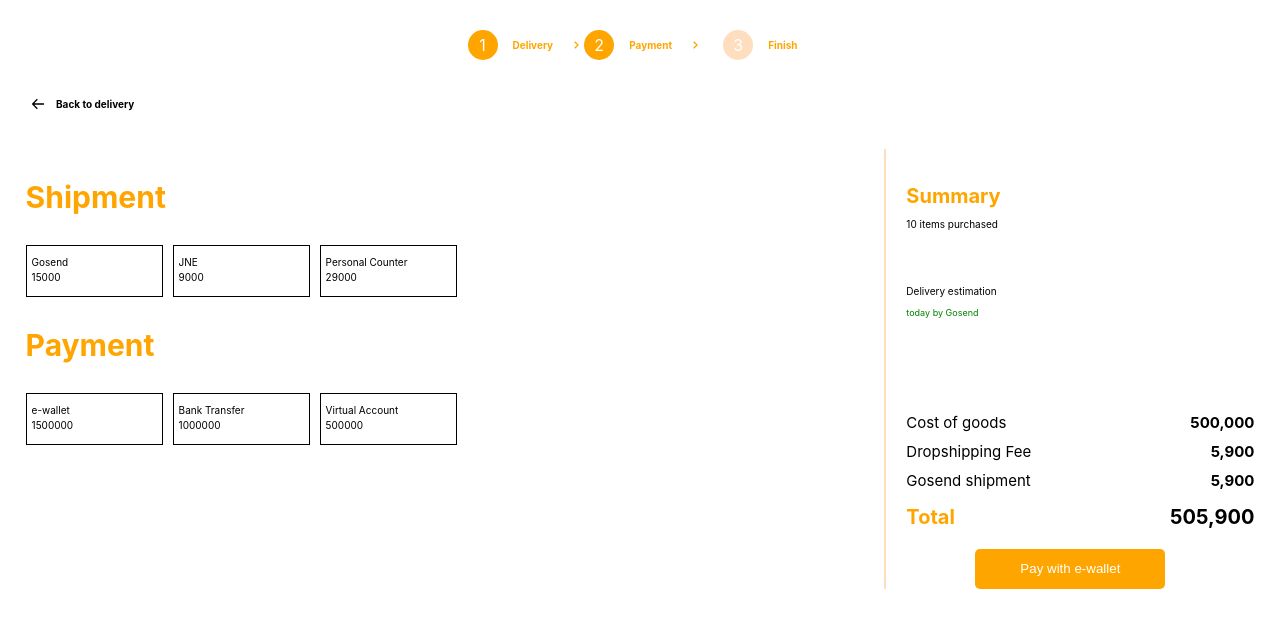
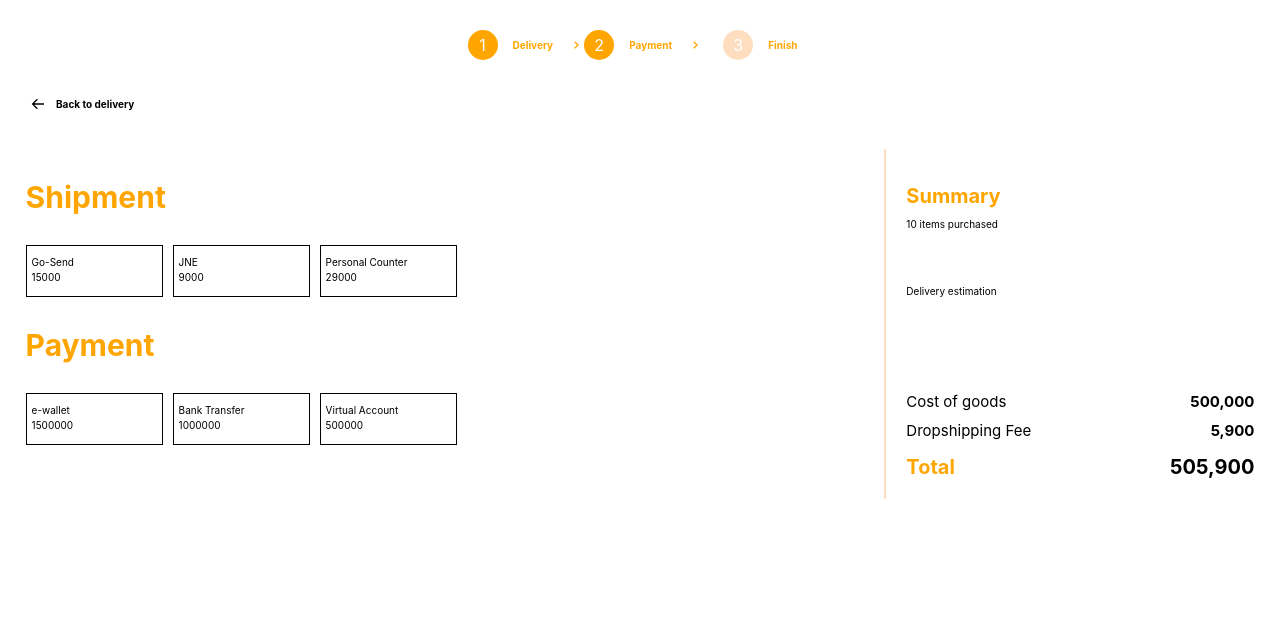
Before and after one commit to AkbarZul/Jakmall-test, a React (Create React App) app: page /payment in a window 1280 px wide. Shown: the top 628 px of the page. Built offline with nearby package versions, Linux system fonts and the light colour scheme.

Commit message:
Payment dinamis

```diff
--- a/src/components/CardPayment/index.js
+++ b/src/components/CardPayment/index.js
@@ -4,10 +4,10 @@ import './card.css'
 
 const CardPayment = (props) => {
     const {name, price, id, onSubmit} = props;
-    console.log('ini id', id)
-    const checkShipment = () => {
-        console.log('ayoooo')
-      }
+    // console.log('ini id', id)
+    // const checkShipment = () => {
+    //     console.log('ayoooo')
+    //   }
     return (
         <>
             <div className='card' onClick={onSubmit}>
--- a/src/pages/Delivery/index.js
+++ b/src/pages/Delivery/index.js
@@ -43,7 +43,11 @@ const Delivery = () => {
     // storing input email
     localStorage.setItem("total", JSON.stringify(total));
     localStorage.setItem("totalnull", JSON.stringify(totalnull));
-  }, [total, totalnull]);
+    localStorage.setItem("cost", JSON.stringify(cost))
+    localStorage.setItem("dropshiping", JSON.stringify(dropshiping))
+    localStorage.setItem("dropshipingnol", JSON.stringify(dropshipingnol))
+    localStorage.setItem("checkbox", JSON.stringify(checkbox))
+  }, [total, totalnull, cost, dropshipingnol, checkbox]);
   const onSubmit = (data, e) => console.log(data, e);
   return (
     <>
--- a/src/pages/Payment/index.js
+++ b/src/pages/Payment/index.js
@@ -5,56 +5,15 @@ import { BreadcrumbPayment, Back, CardPayment } from "../../components";
 import "./payment.css";
 
 const Payment = () => {
-  const [check, setCheck] = useState(false);
-  const [send, setSend] = useState(false);
-  console.log("ini check", check);
-  const shipment = [
-    {
-      id: 1,
-      name: "Gosend",
-      price: 15000,
-    },
-    {
-      id: 2,
-      name: "JNE",
-      price: 9000,
-    },
-    {
-      id: 3,
-      name: "Personal Counter",
-      price: 29000,
-    },
-  ];
-
-  const Payment = [
-    {
-      id: 1,
-      name: "e-wallet",
-      price: 1500000,
-    },
-    {
-      id: 1,
-      name: "Bank Transfer",
-      price: 1000000,
-    },
-    {
-      id: 1,
-      name: "Virtual Account",
-      price: 500000,
-    },
-  ];
-
-  useEffect(() => {
-    // storing input email
-    localStorage.setItem("shipment", JSON.stringify(shipment));
-    // localStorage.setItem("totalnull", JSON.stringify(totalnull));
-  }, [shipment]);
-
-  const checkShipment = () => {
-   console.log('ini id click', send)
-  };
-
-  console.log(shipment);
+  const [check, setCheck] = useState(0);
+  const [send, setSend] = useState(0);
+  const [coba, setCoba] = useState(0);
+  const [ewallet, setEwallet] = useState(0);
+  const [bank, setBank] = useState(0);
+  const [virtual, setVirtual] = useState(0);
+  const gosend = 15000;
+  const jne = 9000;
+  const personal = 29000;
   return (
     <>
       <BreadcrumbPayment />
@@ -64,38 +23,65 @@ const Payment = () => {
       <div className="payment">
         <div className="payment__left">
           <p className="payment__left-text-up">Shipment</p>
-          <form value={send} onChange={(e) => {
-            setSend(e.target.value)
-          }}>
-            <div
-              className="payment__left-containerbutton"
-            >
-              {shipment.map((item, i) => (
-                <CardPayment
-                  key={i}
-                  id={item.id}
-                  name={item.name}
-                  price={item.price}
-                  onSubmit={checkShipment}
-                />
-              ))}
+          <div className="payment__left-containerbutton">
+            <div className="card" onClick={() => setCoba(1)}>
+              <p className="card__text">Go-Send</p>
+              <p className="card__text" style={{ marginTop: "-7px" }}>
+                15000
+              </p>
             </div>
-          </form>
+
+            <div className="card" onClick={() => setSend(2)}>
+              <p className="card__text">JNE</p>
+              <p className="card__text" style={{ marginTop: "-7px" }}>
+                9000
+              </p>
+            </div>
+
+            <div className="card" onClick={() => setCheck(3)}>
+              <p className="card__text">Personal Counter</p>
+              <p className="card__text" style={{ marginTop: "-7px" }}>
+                29000
+              </p>
+            </div>
+          </div>
           <p className="payment__left-text-up">Payment</p>
-          <div
-            className="payment__left-containerbutton"
-            onClick={() => setCheck(!check)}
-          >
-            {Payment.map((item, i) => (
-              <CardPayment key={i} name={item.name} price={item.price} />
-            ))}
+          <div className="payment__left-containerbutton">
+            <div className="card" onClick={() => setEwallet(1)}>
+              <p className="card__text">e-wallet</p>
+              <p className="card__text" style={{ marginTop: "-7px" }}>
+                1500000
+              </p>
+            </div>
+
+            <div className="card" onClick={() => setBank(2)}>
+              <p className="card__text">Bank Transfer</p>
+              <p className="card__text" style={{ marginTop: "-7px" }}>
+                1000000
+              </p>
+            </div>
+
+            <div className="card" onClick={() => setVirtual(3)}>
+              <p className="card__text">Virtual Account</p>
+              <p className="card__text" style={{ marginTop: "-7px" }}>
+                500000
+              </p>
+            </div>
           </div>
         </div>
         <div className="payment_right">
           <p className="payment__right-text-up">Summary</p>
           <p className="payment__right-subtext-up">10 items purchased</p>
           <p className="payment__right-text-delivery">Delivery estimation</p>
+          {coba === 1 ? (
             <p className="payment__right-subtext-delivery">today by Gosend</p>
+          ) : send === 2 ? (
+            <p className="payment__right-subtext-delivery">2 day by JNE</p>
+          ) : check === 3 ? (
+            <p className="payment__right-subtext-delivery">
+              1 day by Personal Counter
+            </p>
+          ) : null}
           <div className="payment__right-container-cost">
             <p className="payment__right-text-cost">Cost of goods</p>
             <p
@@ -114,15 +100,42 @@ const Payment = () => {
               5,900
             </p>
           </div>
+
+          {coba === 1 ? (
             <div className="payment__right-container-fee">
-            <p className="payment__right-text-cost">Gosend shipment</p>
+              <p className="payment__right-text-cost">Go-send shipment</p>
               <p
                 className="payment__right-text-cost"
                 style={{ fontWeight: "bold" }}
               >
-              5,900
+                {gosend}
               </p>
             </div>
+          ) : send === 2 ? (
+            <div className="payment__right-container-fee">
+              <p className="payment__right-text-cost">JNE shipment</p>
+              <p
+                className="payment__right-text-cost"
+                style={{ fontWeight: "bold" }}
+              >
+                {jne}
+              </p>
+            </div>
+          ) : check === 3 ? (
+            <div className="payment__right-container-fee">
+              <p className="payment__right-text-cost">
+                Personal Counter shipment
+              </p>
+              <p
+                className="payment__right-text-cost"
+                style={{ fontWeight: "bold" }}
+              >
+                {personal}
+              </p>
+            </div>
+          ) : null}
+          {/* <p className="payment__right-text-cost">Gosend shipment</p> */}
+
           <div className="payment__right-container-fee">
             <p
               className="payment__right-text-total"
@@ -133,11 +146,25 @@ const Payment = () => {
             <p className="payment__right-text-total">505,900</p>
           </div>
           <div className="payment__right-container-button">
+            {ewallet === 1 ? (
               <Link to="/payment">
                 <button className="payment__right-button">
                   Pay with e-wallet
                 </button>
               </Link>
+            ) : bank === 2 ? (
+              <Link to="/payment">
+                <button className="payment__right-button">
+                  Pay with Bank Transfer
+                </button>
+              </Link>
+            ) : virtual === 3 ? (
+              <Link to="/payment">
+                <button className="payment__right-button">
+                  Pay with Virtual Account
+                </button>
+              </Link>
+            ) : null}
           </div>
         </div>
       </div>
```
Lines whose indentation alone changed are shown as unchanged.
